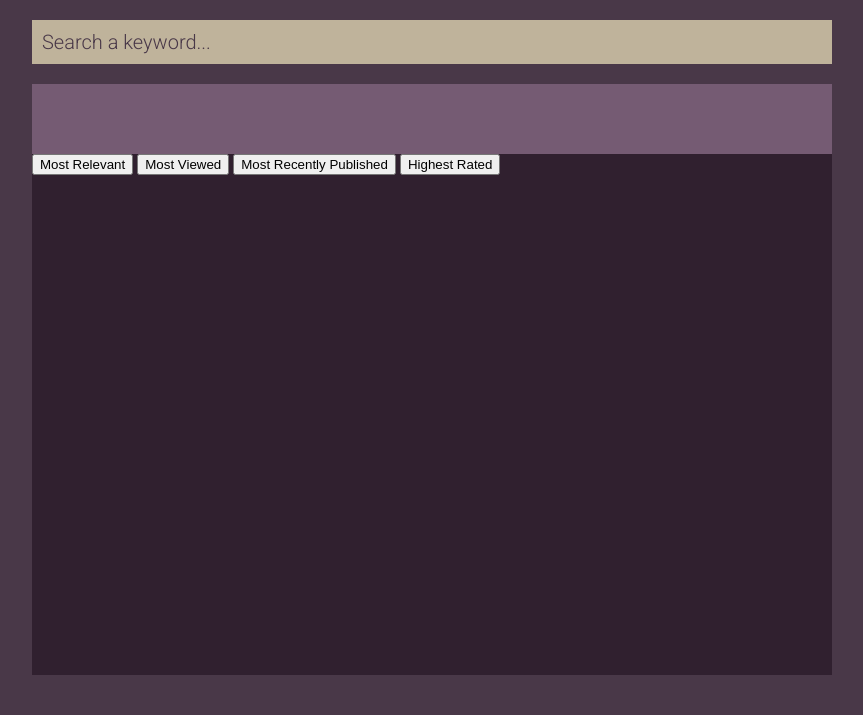
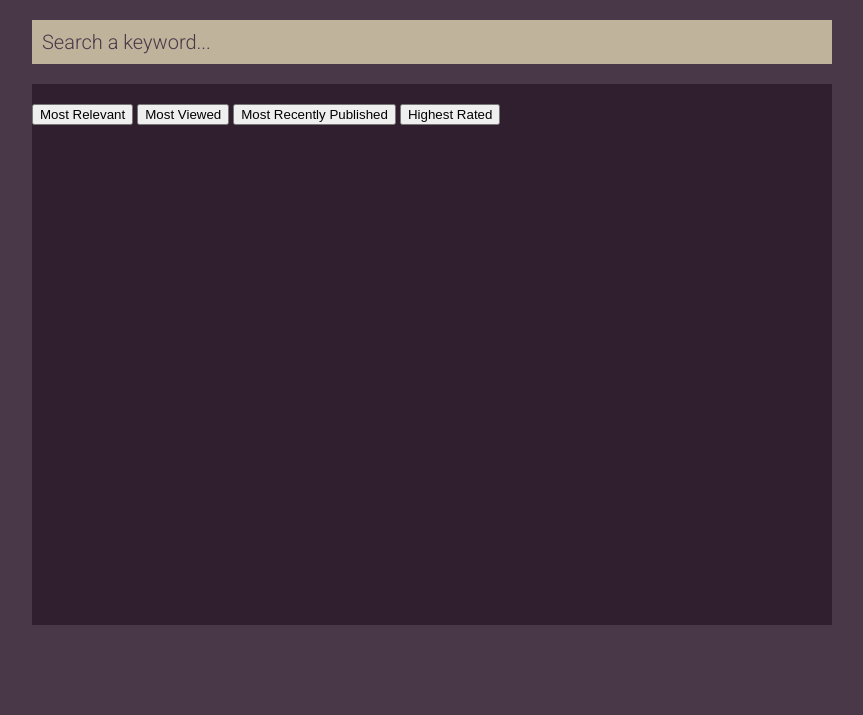
Before and after one commit to jessmchang/yt-instant, a PHP site: page / in a window 1280 px wide. Shown: the top 715 px of the page, without its empty margins (208-1071 px from the left). Run offline with PHP 8.4, Linux system fonts and the light colour scheme; some libraries are stand-ins or nearby versions.

Commit message:
Comments bug fixed; styling

```diff
--- a/index.js
+++ b/index.js
@@ -75,7 +75,7 @@
 		}
 
 	}
-	console.log(displayedComments);
+	// console.log(displayedComments);
 	handleHTML(videoId, displayedComments, response);
 }
 
@@ -96,7 +96,7 @@
 
 var getData = function(event){
 	var searchType = event.data.searchType;
-	console.log(searchType);
+	// console.log(searchType);
 	var keyword = encodeURIComponent($(".search_box").val());
 	// console.log("Keyword: " + keyword);
 	// console.log(keyword);
--- a/sass/style.scss
+++ b/sass/style.scss
@@ -34,9 +34,7 @@
 	font-size: 20px;
 	text-align:left;
 	padding: 10px 80px 10px 80px;
-	height: 50px;
 	font-family: $font-stack;
-	background-color: $light-panel-color;
 }
 
 #video{
--- a/stylesheets/style.css
+++ b/stylesheets/style.css
@@ -87,12 +87,10 @@
   font-size: 20px;
   text-align: left;
   padding: 10px 80px 10px 80px;
-  height: 50px;
   font-family: "Roboto", Trebuchet, sans-serif;
-  background-color: #755b73;
 }
 
-/* line 42, ../sass/style.scss */
+/* line 40, ../sass/style.scss */
 #video {
   position: relative;
   margin: 0 auto;
@@ -102,36 +100,36 @@
   color: #bfb39b;
 }
 
-/* line 51, ../sass/style.scss */
+/* line 49, ../sass/style.scss */
 #video_info {
   height: 200px;
   width: 800px;
   margin: auto;
 }
 
-/* line 57, ../sass/style.scss */
+/* line 55, ../sass/style.scss */
 #comment_area {
   background-color: white;
 }
 
-/* line 61, ../sass/style.scss */
+/* line 59, ../sass/style.scss */
 #comment_bunch {
   padding: 10px 80px 10px 80px;
   font-family: "Roboto", Trebuchet, sans-serif;
 }
 
-/* line 66, ../sass/style.scss */
+/* line 64, ../sass/style.scss */
 .comment_author {
   color: #bfb39b;
 }
 
-/* line 70, ../sass/style.scss */
+/* line 68, ../sass/style.scss */
 .comment_content {
   color: #1b1b1b;
   font-size: 10px;
 }
 
-/* line 75, ../sass/style.scss */
+/* line 73, ../sass/style.scss */
 .search_box {
   font-size: 20px;
   width: 800px;
@@ -144,7 +142,7 @@
   padding: 10px;
 }
 
-/* line 87, ../sass/style.scss */
+/* line 85, ../sass/style.scss */
 ::-webkit-input-placeholder {
   color: #493848;
 }
```
